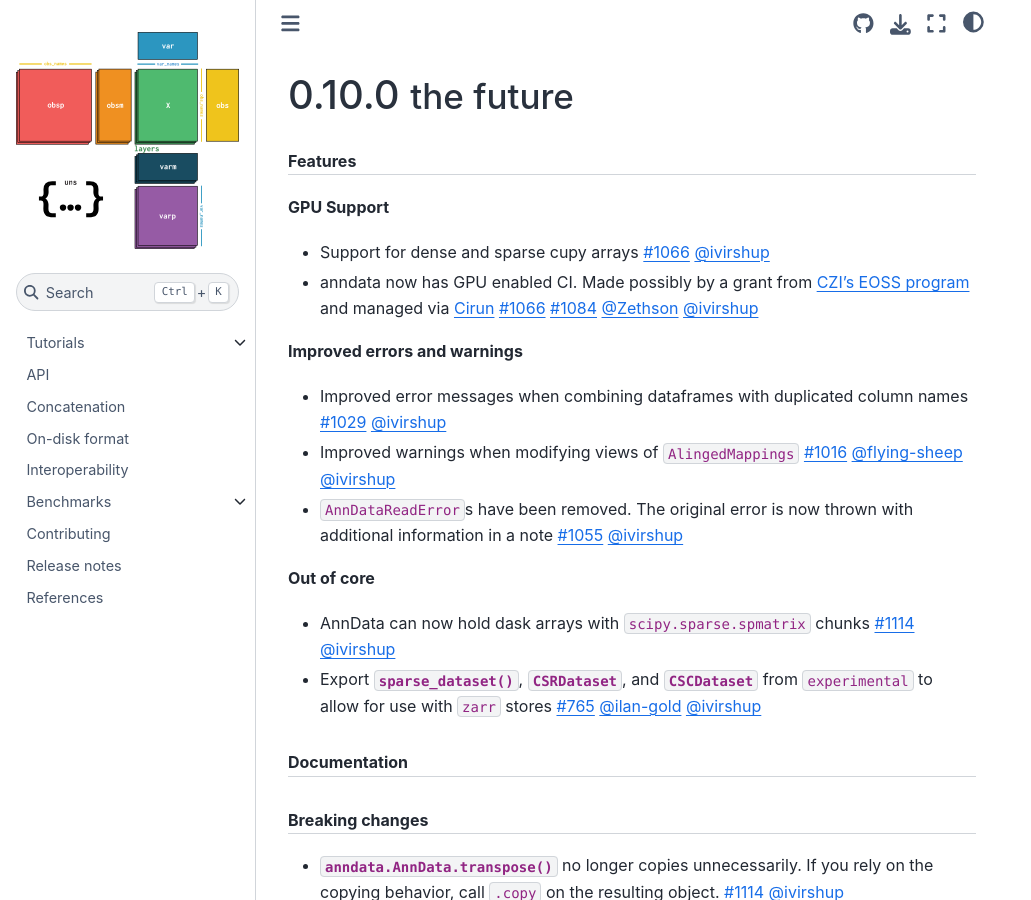
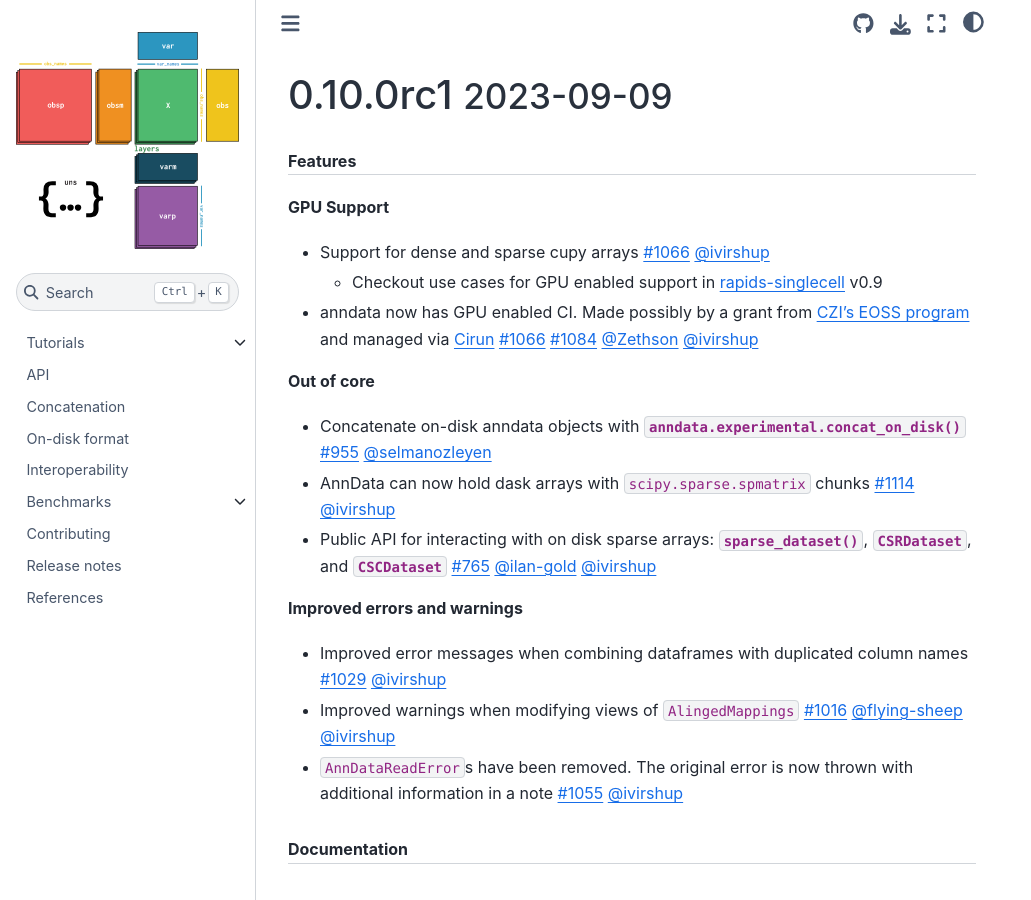
Before and after one commit to scverse/anndata, a Sphinx documentation site: the page built from docs/release-notes/0.10.0.md, in a window 1280 px wide and 900 px high. Shown: the whole window, without its empty margins (0-1031 px from the left). Built offline with Sphinx 7.4.7 and the Sphinx Book theme 1.1.4, drawn with Linux system fonts in a browser that asks for light colours.

Commit message:
Doc preparation for 0.10.0rc1

````diff
--- a/docs/release-notes/0.10.0.md
+++ b/docs/release-notes/0.10.0.md
@@ -1,4 +1,4 @@
-### 0.10.0 {small}`the future`
+### 0.10.0rc1 {small}`2023-09-09`
 
 ```{rubric} Features
 ```
@@ -6,18 +6,20 @@
 **GPU Support**
 
 * Support for dense and sparse cupy arrays {pr}`1066` {user}`ivirshup`
+    * Checkout use cases for GPU enabled support in [rapids-singlecell](https://rapids-singlecell.readthedocs.io/en/latest/index.html) v0.9
 * anndata now has GPU enabled CI. Made possibly by a grant from [CZI's EOSS program](https://chanzuckerberg.com/eoss/) and managed via [Cirun](https://Cirun.io) {pr}`1066` {pr}`1084` {user}`Zethson` {user}`ivirshup`
+
+**Out of core**
+
+* Concatenate on-disk anndata objects with {func}`anndata.experimental.concat_on_disk` {pr}`955` {user}`selmanozleyen`
+* AnnData can now hold dask arrays with `scipy.sparse.spmatrix` chunks {pr}`1114` {user}`ivirshup`
+* Public API for interacting with on disk sparse arrays: {func}`~anndata.experimental.sparse_dataset`, {class}`~anndata.experimental.CSRDataset`, and {class}`~anndata.experimental.CSCDataset` {pr}`765` {user}`ilan-gold` {user}`ivirshup`
 
 **Improved errors and warnings**
 
 * Improved error messages when combining dataframes with duplicated column names {pr}`1029` {user}`ivirshup`
 * Improved warnings when modifying views of `AlingedMappings` {pr}`1016` {user}`flying-sheep` {user}`ivirshup`
 * `AnnDataReadError`s have been removed. The original error is now thrown with additional information in a note {pr}`1055` {user}`ivirshup`
-
-**Out of core**
-
-* AnnData can now hold dask arrays with `scipy.sparse.spmatrix` chunks {pr}`1114` {user}`ivirshup`
-* Export {func}`~anndata.experimental.sparse_dataset`, {class}`~anndata.experimental.CSRDataset`, and {class}`~anndata.experimental.CSCDataset` from `experimental` to allow for use with `zarr` stores {pr}`765` {user}`ilan-gold` {user}`ivirshup`
 
 
 ```{rubric} Documentation
@@ -32,7 +34,7 @@
 ```{rubric} Other updates
 ```
 
-- Bump minimum python version to 3.9 {pr}`1117` {user}`flying-sheep`
+* Bump minimum python version to 3.9 {pr}`1117` {user}`flying-sheep`
 
 ```{rubric} Deprecations
 ```
````
Also changed, not shown: docs/api.md (+9 -0 lines), 1 other file.
